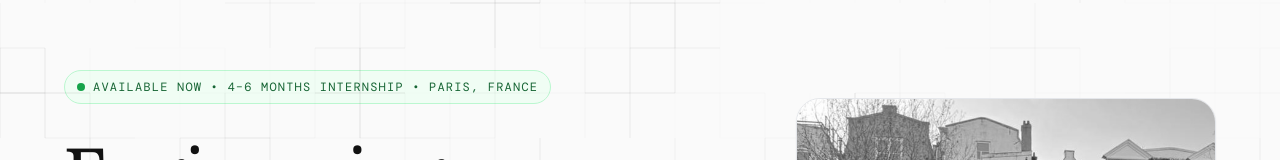
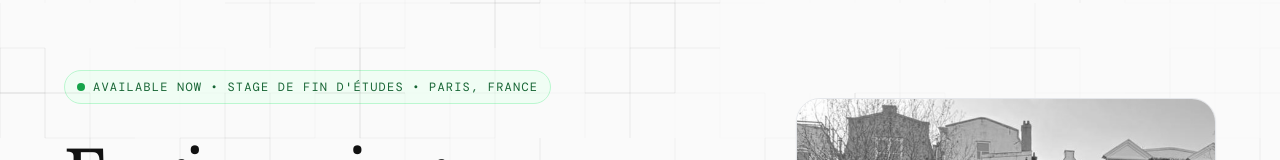
Before and after one commit to deepayans/portfolio, a Next.js app: page / in a window 1280 px wide. Shown: the part 132-292 px from the top of the page. Built offline with nearby package versions, Linux system fonts and the light colour scheme; a web font is replaced by a local one.

Commit message:
Update internship description to French

```diff
--- a/app/page.tsx
+++ b/app/page.tsx
@@ -34,7 +34,7 @@ export default function Portfolio() {
                   <span className="animate-ping absolute inline-flex h-full w-full rounded-full bg-green-500 opacity-40"></span>
                   <span className="relative inline-flex rounded-full h-2 w-2 bg-green-600"></span>
                 </span>
-                Available Now • 4–6 Months Internship • Paris, France
+                Available Now • Stage de fin d'études • Paris, France
               </div>
             </FadeIn>
             <FadeIn delay={0.2}>
```
